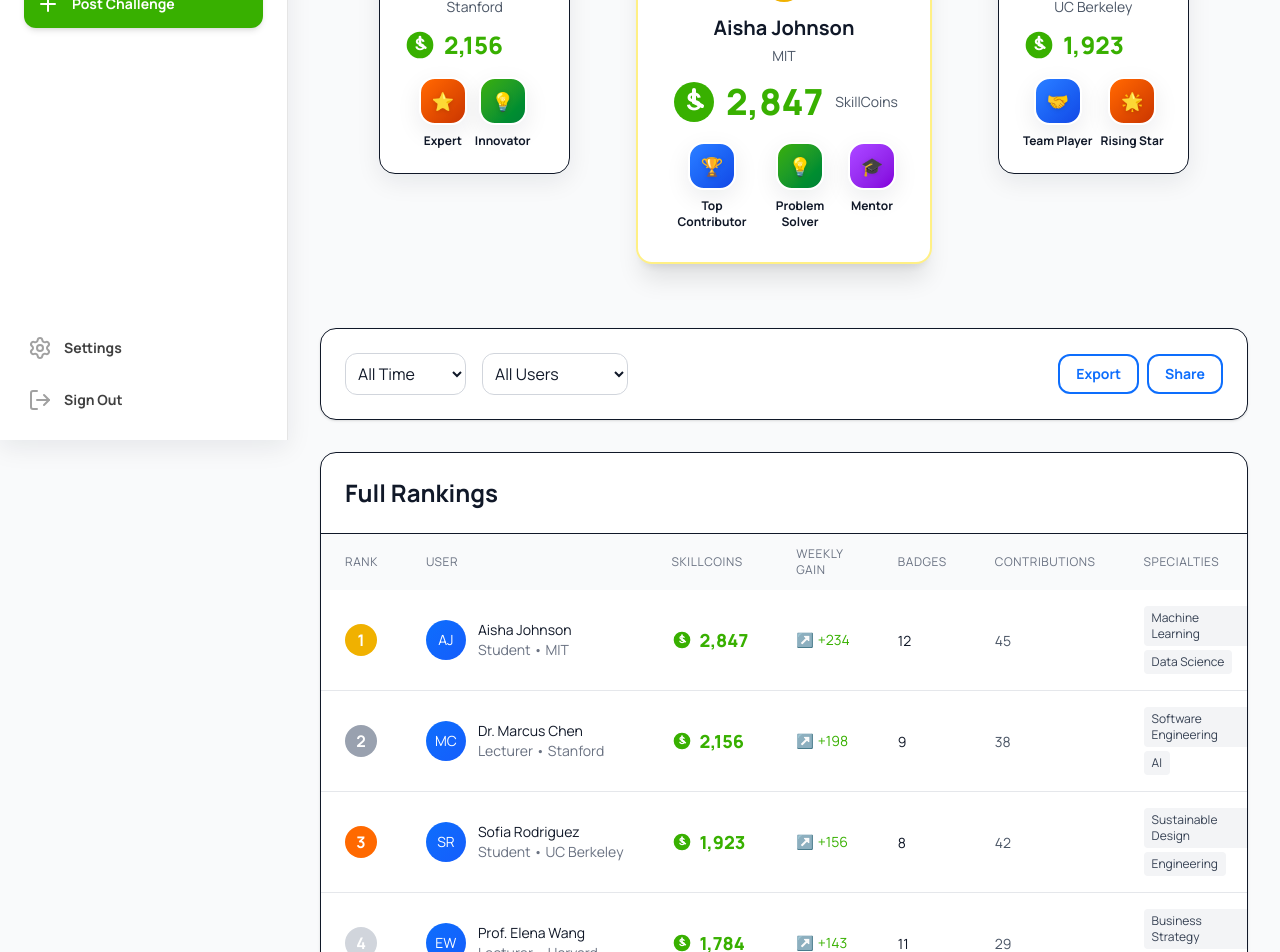
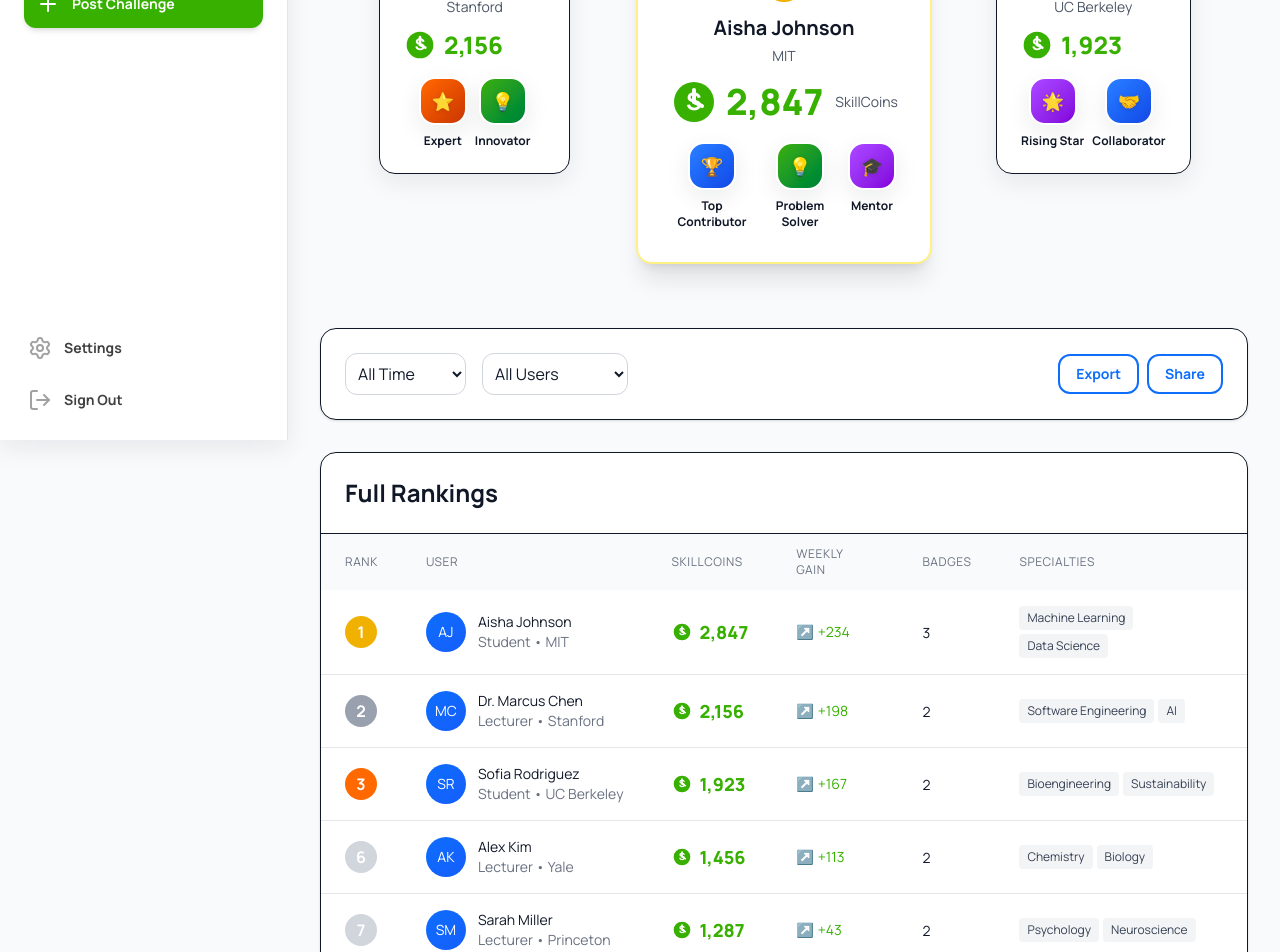
Before and after one commit to David3Emmanuel/Edu-Nexus, a Next.js app: page /leaderboard in a window 1280 px wide. Shown: the part 360-1312 px from the top of the page. Built offline with nearby package versions, Linux system fonts and the light colour scheme.

Commit message:
Fix leaderboard users

```diff
--- a/src/api/users.ts
+++ b/src/api/users.ts
@@ -134,6 +134,65 @@ export const topContributors: User[] = [
   },
 ]
 
+const generateMoreUsers = () => {
+  const names = [
+    'Alex Kim',
+    'Sarah Miller',
+    'David Park',
+    'Emma Wilson',
+    'Ryan Lee',
+    'Maya Patel',
+    'Chris Brown',
+    'Lisa Zhang',
+  ]
+  const universities = [
+    'Yale',
+    'Princeton',
+    'Columbia',
+    'UPenn',
+    'Cornell',
+    'NYU',
+    'UCLA',
+    'USC',
+  ]
+  const specialties = [
+    ['Chemistry', 'Biology'],
+    ['Psychology', 'Neuroscience'],
+    ['Economics', 'Finance'],
+    ['Environmental Science', 'Climate'],
+    ['Art', 'Design'],
+    ['Philosophy', 'Ethics'],
+    ['Marketing', 'Communications'],
+    ['Medicine', 'Health'],
+  ]
+
+  return names.map(
+    (name, index) =>
+      ({
+        id: index + 6,
+        rank: index + 6,
+        name,
+        avatar: name
+          .split(' ')
+          .map((n) => n[0])
+          .join(''),
+        type: Math.random() > 0.5 ? 'Student' : 'Lecturer',
+        university: universities[index],
+        skillCoins: 1500 - index * 120 - Math.floor(Math.random() * 100),
+        badges: [
+          { title: 'Rising Star', icon: '🌟', gradient: 'purple' },
+          { title: 'Collaborator', icon: '🤝', gradient: 'blue' },
+        ],
+        // contributions: Math.floor(Math.random() * 30) + 15,
+        weeklyGain: Math.floor(Math.random() * 100) + 30,
+        weeklyRank: index + 6,
+        specialties: specialties[index],
+      } satisfies User),
+  )
+}
+
+export const allUsers = [...topContributors, ...generateMoreUsers()]
+
 // API functions for users
 export const getUserProfile = async (userId: number): Promise<User> => {
   // Simulate API delay
@@ -144,7 +203,7 @@ export const getUserProfile = async (userId: number): Promise<User> => {
   }
 
   // Return a user from leaderboard for other IDs
-  const user = topContributors.find((u: User) => u.id === userId)
+  const user = allUsers.find((u: User) => u.id === userId)
   if (user) {
     return user
   }
@@ -161,5 +220,5 @@ export const getCurrentUser = async (): Promise<User> => {
 export const getLeaderboard = async (limit: number = 10): Promise<User[]> => {
   // Simulate API delay
   await new Promise((resolve) => setTimeout(resolve, 400))
-  return topContributors.slice(0, limit)
+  return allUsers.slice(0, limit)
 }
--- a/src/app/(main)/leaderboard/page.tsx
+++ b/src/app/(main)/leaderboard/page.tsx
@@ -2,149 +2,7 @@ import { Button } from '@/components/ui/Button'
 import { Badge } from '@/components/ui/Badge'
 import { SkillCoin } from '@/components/ui/SkillCoin'
 import Link from 'next/link'
-
-// Mock leaderboard data
-const topContributors = [
-  {
-    id: 1,
-    rank: 1,
-    name: 'Aisha Johnson',
-    avatar: 'AJ',
-    type: 'Student',
-    university: 'MIT',
-    skillCoins: 2847,
-    badges: 12,
-    contributions: 45,
-    topBadges: [
-      { title: 'Top Contributor', icon: '🏆', gradient: 'blue' as const },
-      { title: 'Problem Solver', icon: '💡', gradient: 'green' as const },
-      { title: 'Mentor', icon: '🎓', gradient: 'purple' as const },
-    ],
-    weeklyGain: 234,
-    specialties: ['Machine Learning', 'Data Science'],
-  },
-  {
-    id: 2,
-    rank: 2,
-    name: 'Dr. Marcus Chen',
-    avatar: 'MC',
-    type: 'Lecturer',
-    university: 'Stanford',
-    skillCoins: 2156,
-    badges: 9,
-    contributions: 38,
-    topBadges: [
-      { title: 'Expert', icon: '⭐', gradient: 'orange' as const },
-      { title: 'Innovator', icon: '💡', gradient: 'green' as const },
-    ],
-    weeklyGain: 198,
-    specialties: ['Software Engineering', 'AI'],
-  },
-  {
-    id: 3,
-    rank: 3,
-    name: 'Sofia Rodriguez',
-    avatar: 'SR',
-    type: 'Student',
-    university: 'UC Berkeley',
-    skillCoins: 1923,
-    badges: 8,
-    contributions: 42,
-    topBadges: [
-      { title: 'Team Player', icon: '🤝', gradient: 'blue' as const },
-      { title: 'Rising Star', icon: '🌟', gradient: 'orange' as const },
-    ],
-    weeklyGain: 156,
-    specialties: ['Sustainable Design', 'Engineering'],
-  },
-  {
-    id: 4,
-    rank: 4,
-    name: 'Prof. Elena Wang',
-    avatar: 'EW',
-    type: 'Lecturer',
-    university: 'Harvard',
-    skillCoins: 1784,
-    badges: 11,
-    contributions: 29,
-    topBadges: [
-      { title: 'Mentor', icon: '🎓', gradient: 'purple' as const },
-      { title: 'Knowledge Expert', icon: '📚', gradient: 'blue' as const },
-    ],
-    weeklyGain: 143,
-    specialties: ['Business Strategy', 'Innovation'],
-  },
-  {
-    id: 5,
-    rank: 5,
-    name: 'James Thompson',
-    avatar: 'JT',
-    type: 'Student',
-    university: 'Oxford',
-    skillCoins: 1652,
-    badges: 7,
-    contributions: 35,
-    topBadges: [
-      { title: 'Quick Solver', icon: '⚡', gradient: 'orange' as const },
-      { title: 'Helpful', icon: '💪', gradient: 'green' as const },
-    ],
-    weeklyGain: 128,
-    specialties: ['Mathematics', 'Physics'],
-  },
-]
-
-// Generate more users for the full leaderboard
-const generateMoreUsers = () => {
-  const names = [
-    'Alex Kim',
-    'Sarah Miller',
-    'David Park',
-    'Emma Wilson',
-    'Ryan Lee',
-    'Maya Patel',
-    'Chris Brown',
-    'Lisa Zhang',
-  ]
-  const universities = [
-    'Yale',
-    'Princeton',
-    'Columbia',
-    'UPenn',
-    'Cornell',
-    'NYU',
-    'UCLA',
-    'USC',
-  ]
-  const specialties = [
-    ['Chemistry', 'Biology'],
-    ['Psychology', 'Neuroscience'],
-    ['Economics', 'Finance'],
-    ['Environmental Science', 'Climate'],
-    ['Art', 'Design'],
-    ['Philosophy', 'Ethics'],
-    ['Marketing', 'Communications'],
-    ['Medicine', 'Health'],
-  ]
-
-  return names.map((name, index) => ({
-    id: index + 6,
-    rank: index + 6,
-    name,
-    avatar: name
-      .split(' ')
-      .map((n) => n[0])
-      .join(''),
-    type: Math.random() > 0.5 ? 'Student' : 'Lecturer',
-    university: universities[index],
-    skillCoins: 1500 - index * 120 - Math.floor(Math.random() * 100),
-    badges: Math.floor(Math.random() * 8) + 2,
-    contributions: Math.floor(Math.random() * 30) + 15,
-    weeklyGain: Math.floor(Math.random() * 100) + 30,
-    specialties: specialties[index],
-  }))
-}
-
-const allUsers = [...topContributors, ...generateMoreUsers()]
+import { User, topContributors, allUsers } from '@/api'
 
 export default function Leaderboard() {
   return (
@@ -183,11 +41,9 @@ export default function Leaderboard() {
                 </p>
                 <SkillCoin count={topContributors[1].skillCoins} size='md' />
                 <div className='flex justify-center gap-2 mt-4'>
-                  {topContributors[1].topBadges
-                    .slice(0, 2)
-                    .map((badge, index) => (
-                      <Badge key={index} {...badge} size='sm' />
-                    ))}
+                  {topContributors[1].badges.slice(0, 2).map((badge, index) => (
+                    <Badge key={index} {...badge} size='sm' />
+                  ))}
                 </div>
               </div>
             </div>
@@ -218,7 +74,7 @@ export default function Leaderboard() {
                   showAnimation
                 />
                 <div className='flex justify-center gap-2 mt-4'>
-                  {topContributors[0].topBadges.map((badge, index) => (
+                  {topContributors[0].badges.map((badge, index) => (
                     <Badge key={index} {...badge} size='sm' />
                   ))}
                 </div>
@@ -244,7 +100,7 @@ export default function Leaderboard() {
                 </p>
                 <SkillCoin count={topContributors[2].skillCoins} size='md' />
                 <div className='flex justify-center gap-2 mt-4'>
-                  {topContributors[2].topBadges.map((badge, index) => (
+                  {topContributors[2].badges.map((badge, index) => (
                     <Badge key={index} {...badge} size='sm' />
                   ))}
                 </div>
@@ -305,9 +161,9 @@ export default function Leaderboard() {
                   <th className='px-6 py-3 text-left text-xs font-medium text-gray-500 uppercase tracking-wider'>
                     Badges
                   </th>
-                  <th className='px-6 py-3 text-left text-xs font-medium text-gray-500 uppercase tracking-wider'>
+                  {/* TODO <th className='px-6 py-3 text-left text-xs font-medium text-gray-500 uppercase tracking-wider'>
                     Contributions
-                  </th>
+                  </th> */}
                   <th className='px-6 py-3 text-left text-xs font-medium text-gray-500 uppercase tracking-wider'>
                     Specialties
                   </th>
@@ -368,15 +224,15 @@ export default function Leaderboard() {
 
                     <td className='px-6 py-4 whitespace-nowrap'>
                       <span className='text-sm font-medium text-text-dark'>
-                        {user.badges}
+                        {user.badges.length}
                       </span>
                     </td>
 
-                    <td className='px-6 py-4 whitespace-nowrap'>
+                    {/* TODO <td className='px-6 py-4 whitespace-nowrap'>
                       <span className='text-sm text-gray-600'>
                         {user.contributions}
                       </span>
-                    </td>
+                    </td> */}
 
                     <td className='px-6 py-4'>
                       <div className='flex flex-wrap gap-1'>
```
